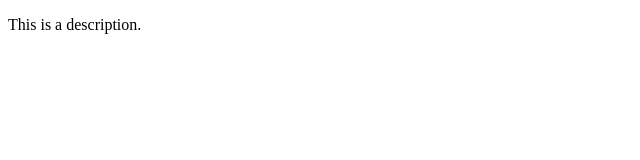
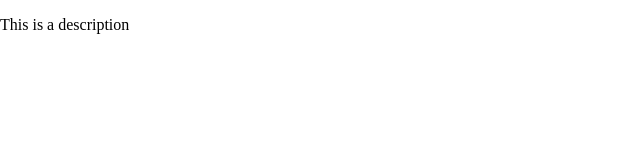
Before and after one commit to Demouse123/-my-description, a plain HTML site: page index.html in a window 1280 px wide. Shown: the full height of the page, 0-640 px from the left. Drawn offline with Linux system fonts and the light colour scheme.

Commit message:
Update index.html

```diff
--- a/index.html
+++ b/index.html
@@ -1,7 +1,21 @@
 <!DOCTYPE html>
-<html>
-<head><title>Description</title></head>
+<html lang="en">
+<head>
+  <meta charset="UTF-8">
+  <title>50-Word Sentence</title>
+  <style>
+    html, body {
+      margin: 0;
+      padding: 0;
+      height: 100%;
+    }
+  </style>
+</head>
 <body>
-  <p>This is a description.</p>
+
+  <p>
+   This is a description
+  </p>
+
 </body>
 </html>
```
